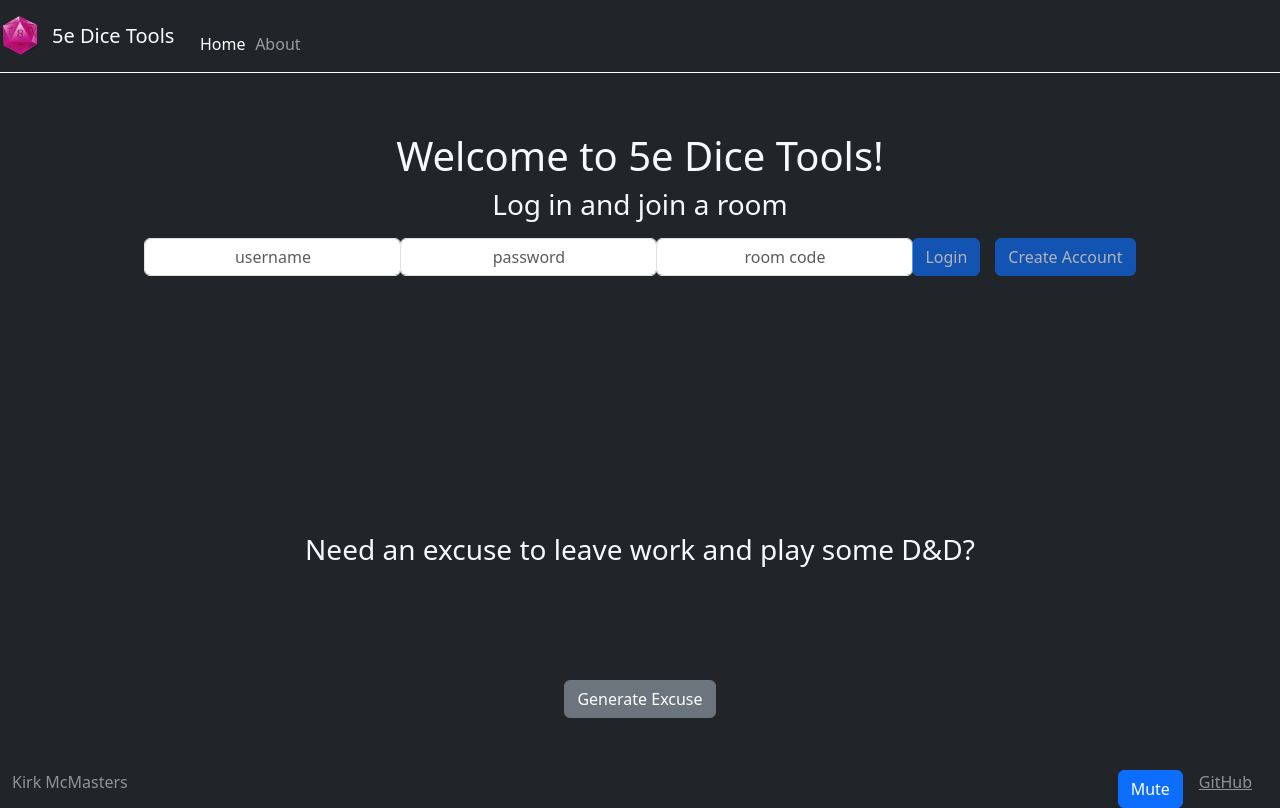
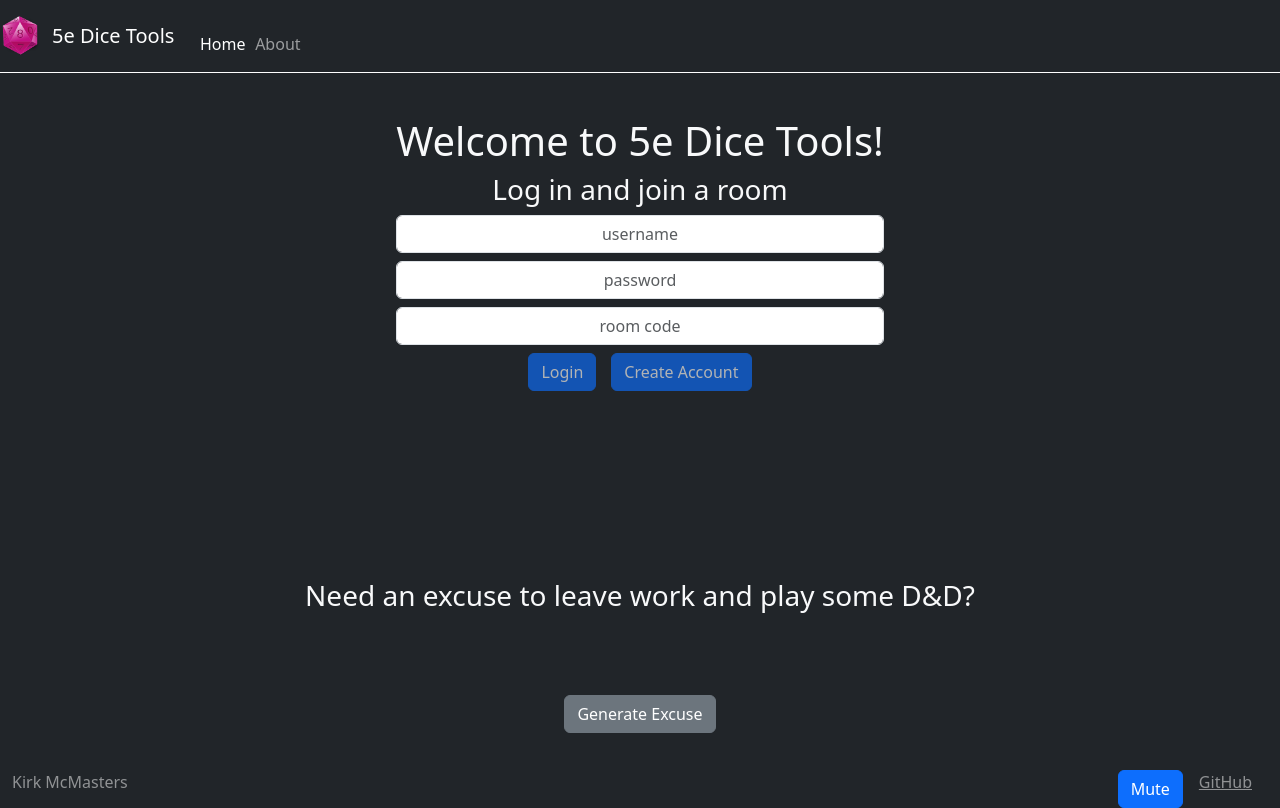
Before and after one commit to Sp0-0k/startupweb260, a React (Vite) app in the folder startupReact/: page / in a window 1280 px wide. Built offline with nearby package versions, Linux system fonts and the light colour scheme; no server answers.

Commit message:
Corrected formatting of login and fixed dice rolls

```diff
--- a/startupReact/src/login/unauthenticated.jsx
+++ b/startupReact/src/login/unauthenticated.jsx
@@ -40,13 +40,15 @@ export function Unauthenticated(props) {
 return (
     <>
         <h3>Log in and join a room</h3>
-        <div className='input-group mb-3'>
+        <div className='mb-3'>
             <div className="form-group">
                 <input type="username" className="form-control centeredText verticalSpacing" id="exampleInputUsername" placeholder="username" onChange={(e) => setUserName(e.target.value)}/>
             </div>
+
             <div className="form-group">
                 <input type="password" className="form-control centeredText verticalSpacing" id="exampleInputPassword" placeholder="password" onChange={(e) => setPassword(e.target.value)}/>
             </div>
+
             <div className="form-group">
                 <input type="text" className="form-control centeredText verticalSpacing" id="exampleInputRoomcode" placeholder="room code" onChange={(e) => setRoomCode(e.target.value)}/>
             </div>
--- a/startupReact/src/play/diceRoll.jsx
+++ b/startupReact/src/play/diceRoll.jsx
@@ -13,6 +13,10 @@ export function DiceRoll(props) {
     sound.load();
 
     async function rollDice(){
+        if (diceType === undefined || diceNumber <= 0){
+            alert("Please select a dice type and number of dice to roll");
+            return;
+        }
         let total = 0;
         for(let i = 0; i < diceNumber; i++){
             total += Math.floor(Math.random() * diceType) + 1;
```
